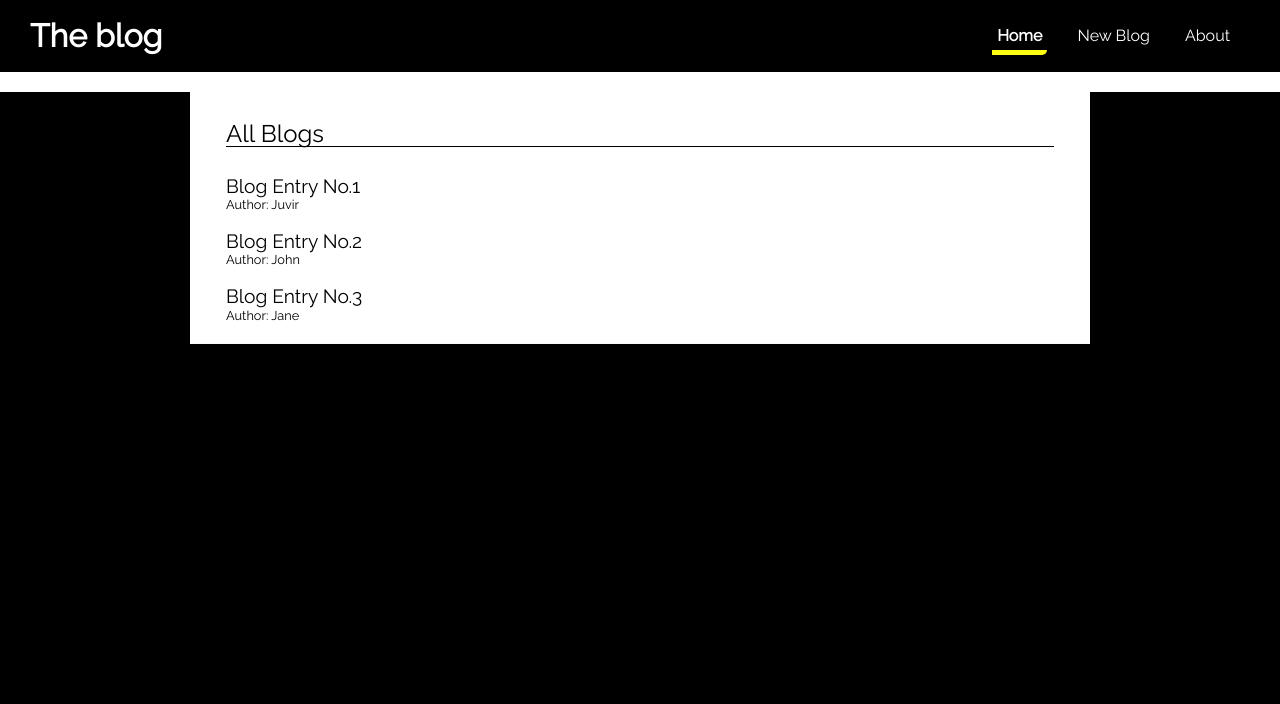
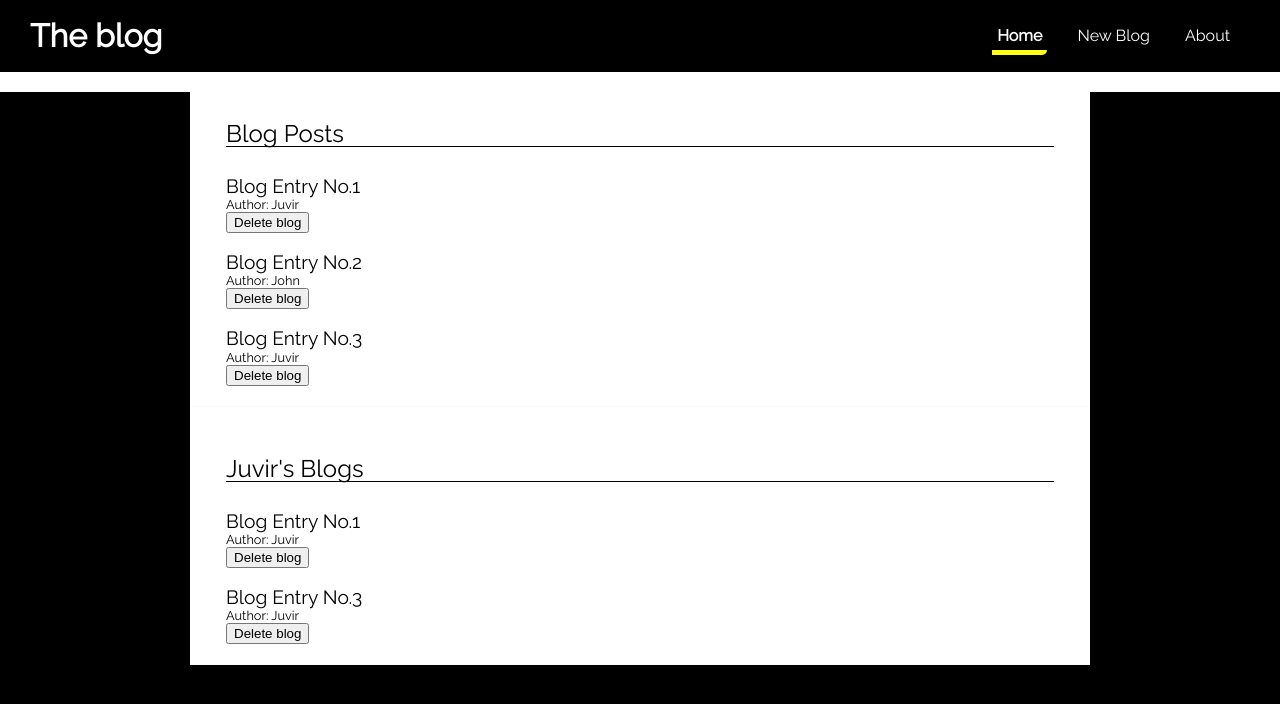
Before and after one commit to dev-johnjuvir/react-blog, a React (Create React App) app in the folder react-blog/: page / in a window 1280 px wide. Shown: the top 704 px of the page. Built offline with nearby package versions, Linux system fonts and the light colour scheme.

Commit message:
add pseudo- delete button

```diff
--- a/react-blog/src/comps/BlogList.js
+++ b/react-blog/src/comps/BlogList.js
@@ -1,4 +1,4 @@
-const BlogList = ({blogs, title}) => {
+const BlogList = ({blogs, title, handleDelete}) => {
 
 
     return (
@@ -9,6 +9,8 @@ const BlogList = ({blogs, title}) => {
                 <div className="post-preview" key={blog.id}>
                     <h2>{blog.title}</h2>
                     <small>Author: {blog.author}</small>
+                    <br/>
+                    <button onClick={() => handleDelete(blog.id)}>Delete blog</button>
                 </div>
             ))}
         </div>
--- a/react-blog/src/comps/Home.js
+++ b/react-blog/src/comps/Home.js
@@ -1,16 +1,22 @@
-import { useState } from 'react';
+import { useState, useEffect } from 'react';
 import BlogList from './BlogList';
 
 const Home = () => {
     const [blogs, setBlogs] = useState([
         { title: 'Blog Entry No.1', body:'lorem ipsum...', author:'Juvir', id: 1},
         {title: 'Blog Entry No.2', body:'lorem ipsum...', author:'John', id: 2},
-        {title: 'Blog Entry No.3', body:'lorem ipsum...', author:'Jane', id: 3}
+        {title: 'Blog Entry No.3', body:'lorem ipsum...', author:'Juvir', id: 3}
     ]);
+
+    const handleDelete = (id) => {
+        const newBlogs = blogs.filter( blog => blog.id !== id);
+        setBlogs(newBlogs);
+    }
 
     return (
         <div className="inner">
-            <BlogList blogs={blogs} title="All Blogs"/>
+            <BlogList blogs={blogs} title="Blog Posts" handleDelete={handleDelete}/>
+            <BlogList blogs={blogs.filter((blog) => blog.author === 'Juvir' )} title="Juvir's Blogs"/>
         </div>
      );
 }
```
